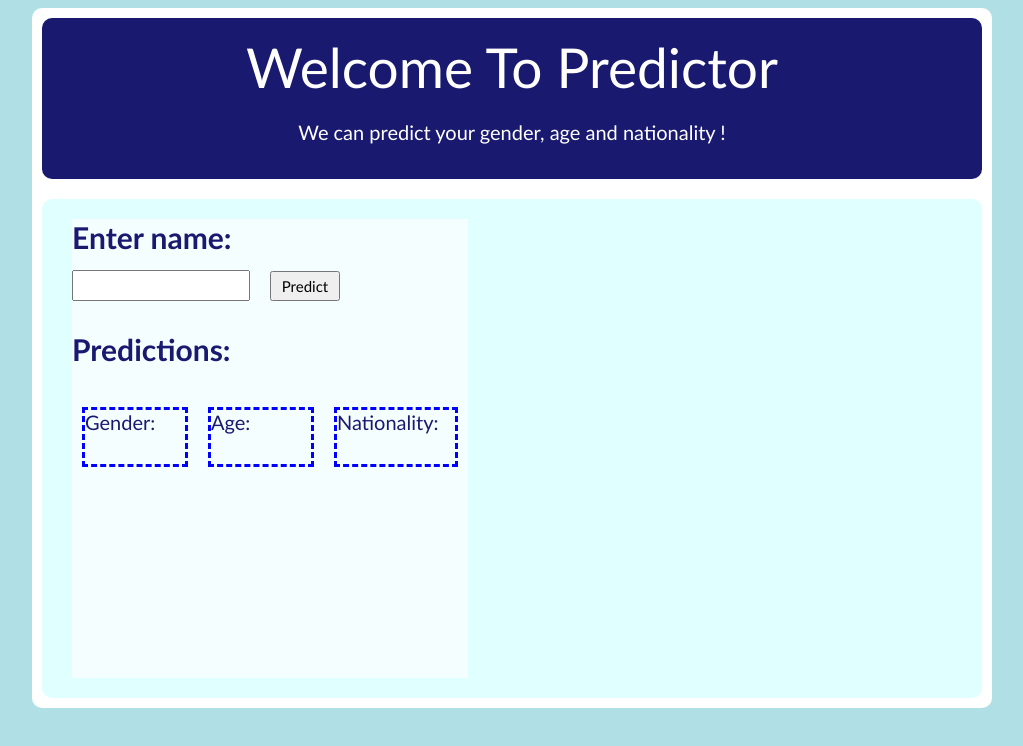
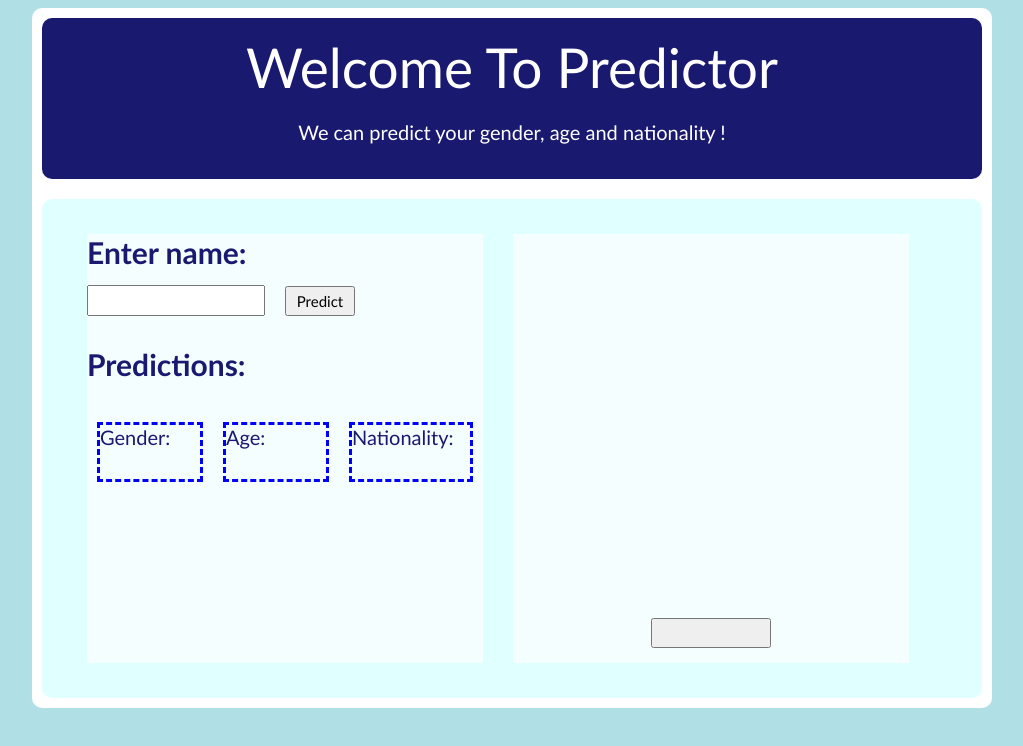
Before and after one commit to tahataha005/predictor, a plain HTML site: page index.html in a window 1280 px wide. Shown: the whole page, without its empty margins (128-1151 px from the left). Drawn offline with Linux system fonts and the light colour scheme.

Commit message:
Content Section-Random Image Section Setup

```diff
--- a/index.html
+++ b/index.html
@@ -23,7 +23,7 @@
         <section class="content">
 
             <!-- Start of prediction program section -->
-            <div class="predictionSection">
+            <div class="mainSections">
 
                 <!-- Name input -->
                 <div class="nameSection">
@@ -58,6 +58,15 @@
             </div>
             <!-- End of prediction program section -->
 
+            <!-- Start of dog image section -->
+            <div class="mainSections">
+                <div class="image">
+
+                </div>
+
+                <button class="changeImageButton"></button>
+            </div>
+
         </section>
         <!-- End of body content -->
     </div>
--- a/styles/styles.css
+++ b/styles/styles.css
@@ -63,10 +63,11 @@ body{
     font-weight: bold;
 }
 
-.predictionSection{
+.mainSections{
     display: flex;
     flex-direction: column;
     width: 45%;
+    margin: 15px;
     background-color:rgb(245, 254, 255);
 }
 
@@ -127,3 +128,17 @@ body{
     color:darkcyan;
     justify-content: center;
 }
+
+.image{
+    margin: 15px;
+    width: 80%;
+    height: 80%;
+    align-self: center;
+}
+
+.changeImageButton{
+    margin: 15px;
+    width: 120px;
+    height: 30px;
+    align-self: center;
+}
```
